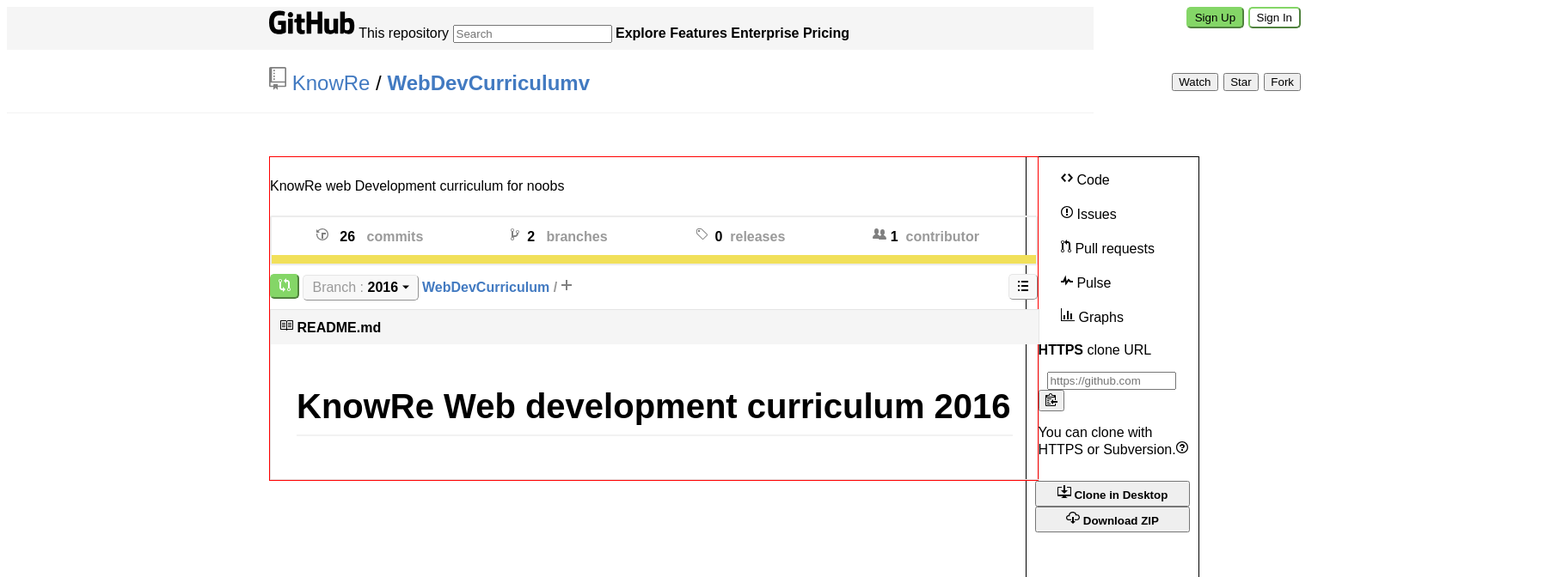
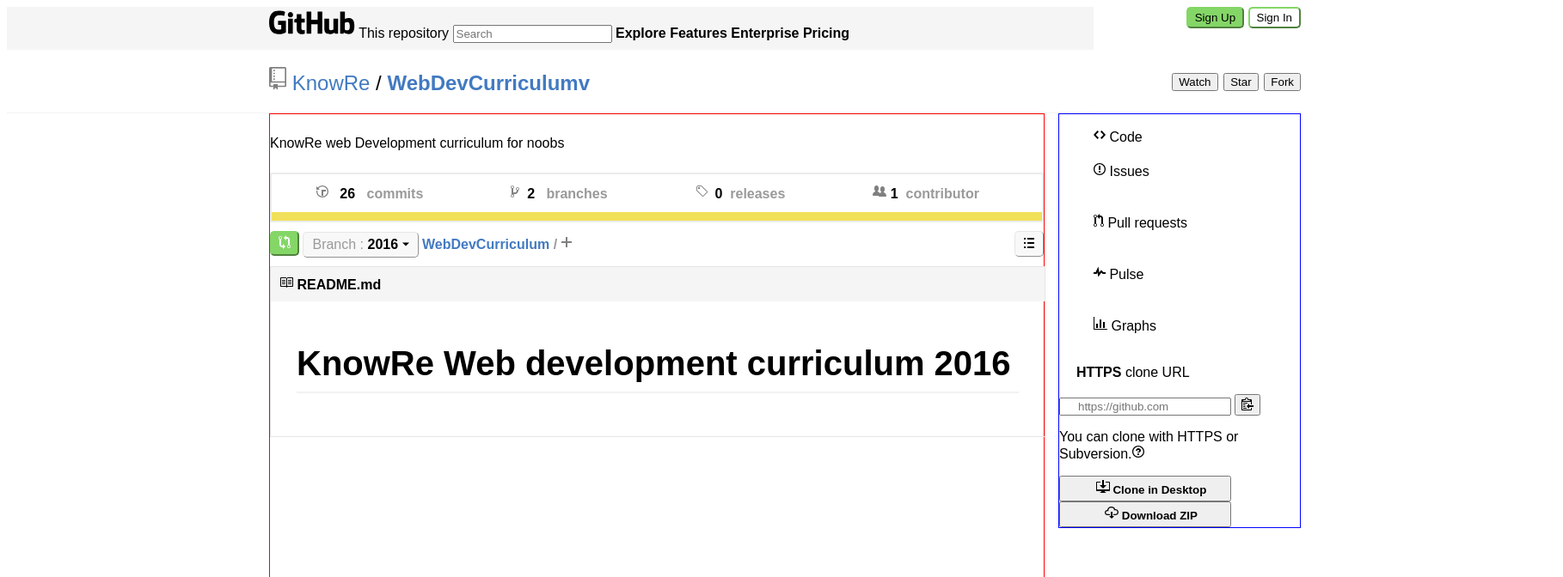
Before and after one commit to vividcloudpark/FakeGithub, a plain HTML site: page index.html in a window 1280 px wide. Shown: the top 672 px of the page at 86% size, 1818 px wide, since content can reach past the window. Drawn offline with Linux system fonts and the light colour scheme.

Commit message:
레이아웃에 맞게 INDEX / CSS 변경

```diff
--- a/index.html
+++ b/index.html
@@ -199,8 +199,7 @@
         </div>
     </div>
 
-    <div id="right" class="right_div">
-
+    <div id="right">
         <nav class="navigation">
             <ul>
                 <li id="code"><img src="github ocations\lib\svg\code.svg"> Code</li>
@@ -210,6 +209,7 @@
                 <li id="graphs"><img src="github ocations\lib\svg\graph.svg"> Graphs</li>
             </ul>
         </nav>
+
         <div id="search">
             <p class="https"><strong>HTTPS</strong> clone URL</p>
             <input type="Search" class="github_search" placeholder="https://github.com">
--- a/style.css
+++ b/style.css
@@ -3,9 +3,10 @@
 }
 .container{
     width: 1200px;
-    /*align-content: center;*/
+    display: inline-block;
     margin: 0px 300px 0px 300px;
     padding: 0px 5px 0px 5px;
+
 }
 
 /*헤더부분*/
@@ -65,10 +66,13 @@
 /*왼쪽바디*/
 
 #contents{
-    float:left;
+    width: 900px;
+    height: 1000px;
     border-style:solid;
     border-width: 1px;
     border-color: red;
+    float: left;
+    /*margin-right: 10px;*/
 }
 
 .textblue{
@@ -161,52 +165,42 @@
 /*오른쪽콘텐츠*/
 
 #right{
+    width: 280px;
+    border-color: blue;
     border-style:solid;
     border-width:1px;
-    height:1000px;
-}
-.navigation{
-
+    margin-left: 10px;
+    float: right;
 }
 
+.right_contents{
+    width: 250px;
+}
+.navigation li {
+    display: block;
+    padding: 20px 0px 20px 0px;
+}
 
+#code{
+    padding:0px 0px 0px 0px;
+}
 
-
-.navigation li{
-    display:block;
-    margin: 20px 0px 20px 0px;
-
-}
-.right_div{
-    margin: 50px 50px 50px 880px;
-    width: 200px;
-    height: 1000px;
-
-}
-#code{
-
-    margin:0px 0px 0px 0px;
-
-}
-#issues{
-
-}
 .https{
-    margin-left:10px;
+    padding-left: 20px;
 }
 
 .github_search{
-    width:150px;
-    margin-left:10px;
+    width:200px;
+    padding-left: 20px;
 }
 
 #clone_in_desktop{
-    width:180px;
+    width:200px;
     height:30px;
-    margin-left:10px;
+    padding-left: 20px;
 }
 #download_zip{
-    width:180px;
+    width:200px;
     height:30px;
-    margin-left:10px;
+    padding-left: 20px;
 }
```
Also changed, not shown: github.png (added).
